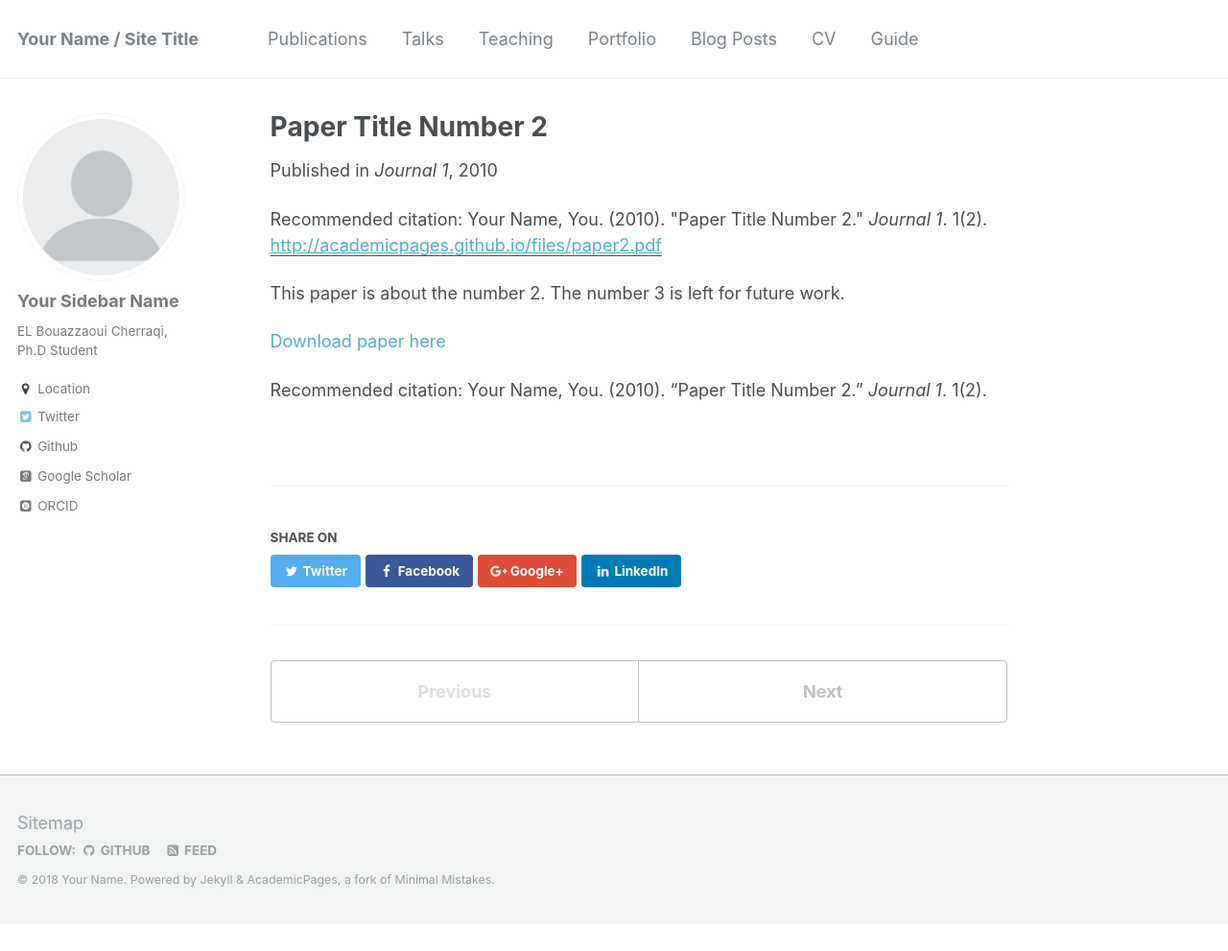
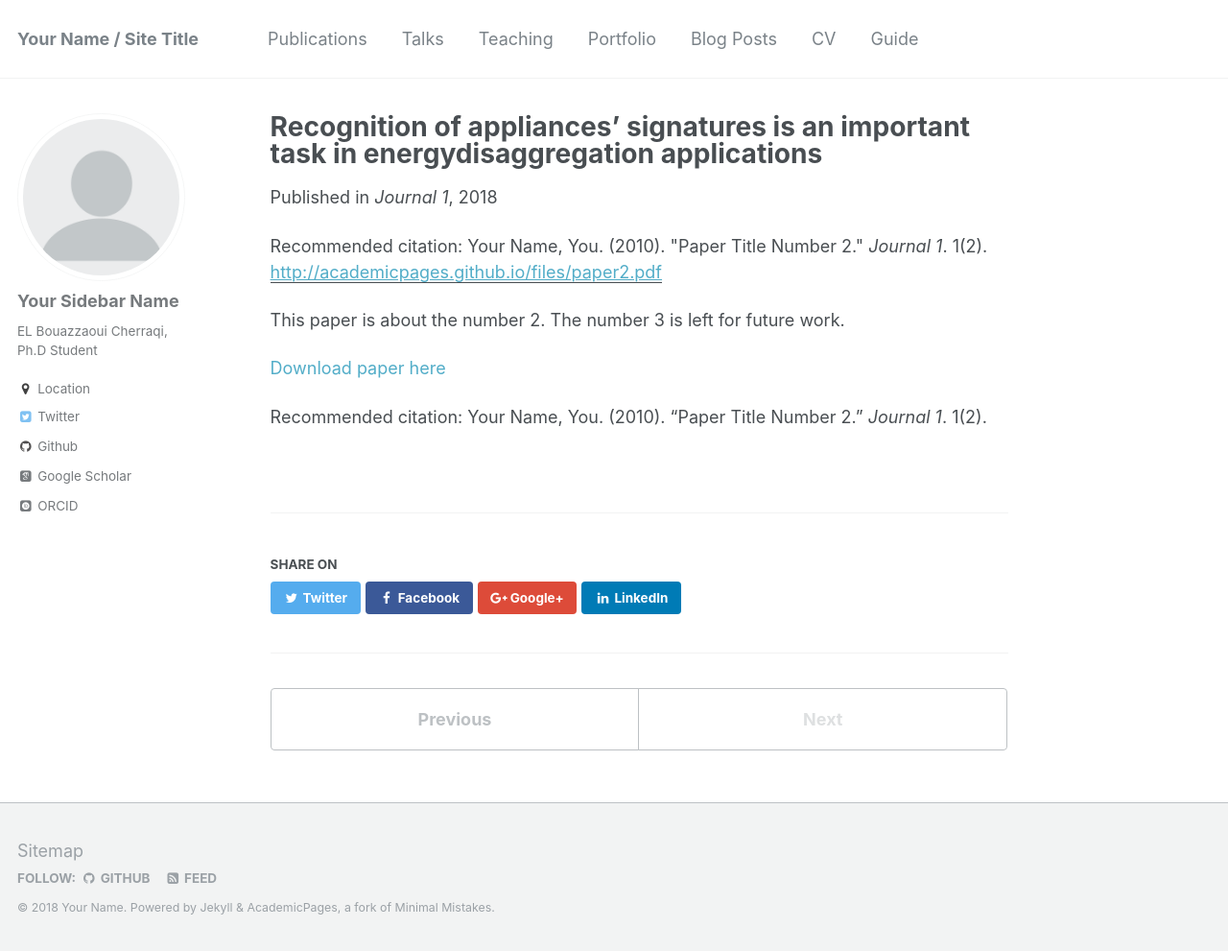
Before and after one commit to Cherrraqi/aca, a Jekyll site: the page built from _publications/2010-10-01-paper-title-number-2.md, in a window 1280 px wide and 991 px high. Shown: the whole window at 96% size. Built offline with Jekyll 4.4.1, drawn with Linux system fonts in a browser that asks for light colours; some web fonts are replaced.

Commit message:
Update 2010-10-01-paper-title-number-2.md

```diff
--- a/_publications/2010-10-01-paper-title-number-2.md
+++ b/_publications/2010-10-01-paper-title-number-2.md
@@ -1,9 +1,9 @@
 ---
-title: "Paper Title Number 2"
+title: "Recognition of appliances’ signatures is an important task in energydisaggregation  applications"
 collection: publications
 permalink: /publication/2010-10-01-paper-title-number-2
 excerpt: 'This paper is about the number 2. The number 3 is left for future work.'
-date: 2010-10-01
+date: 2018-01-01
 venue: 'Journal 1'
 paperurl: 'http://academicpages.github.io/files/paper2.pdf'
 citation: 'Your Name, You. (2010). &quot;Paper Title Number 2.&quot; <i>Journal 1</i>. 1(2).'
```
